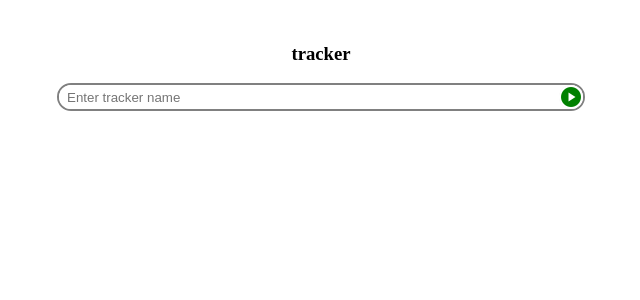
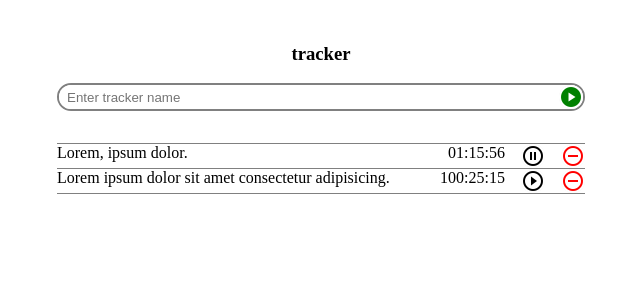
Before and after one commit to kholehk/tracker, a React (Create React App) app: page / in a window 1280 px wide. Shown: the top 300 px of the page, without its empty margins (319-959 px from the left). Built offline with nearby package versions, Linux system fonts and the light colour scheme.

Commit message:
add some style

```diff
--- a/src/App.jsx
+++ b/src/App.jsx
@@ -23,6 +23,36 @@ function App() {
           <i className="material-icons icon">play_circle</i>
         </button>
       </form>
+      <ul className="list">
+        <li className="item">
+          <span className="tracker-title">Lorem, ipsum dolor.</span>
+          <span className="tracker-time m1">01:15:56</span>
+          <button className="button m1" type="button">
+            <i className="material-icons icon black">
+              pause_circle_outline
+            </i>
+          </button>
+          <button className="button m1" type="button">
+            <i className="material-icons icon red">
+              remove_circle_outline
+            </i>
+          </button>
+        </li>
+        <li className="item">
+          <span className="tracker-title">Lorem ipsum dolor sit amet consectetur adipisicing.</span>
+          <span className="tracker-time m1">100:25:15</span>
+          <button className="button m1" type="button">
+            <i className="material-icons icon black">
+              play_circle_outline
+            </i>
+          </button>
+          <button className="button m1" type="button">
+            <i className="material-icons icon red">
+              remove_circle_outline
+            </i>
+          </button>
+        </li>
+      </ul>
     </div>
   );
 }
--- a/src/index.css
+++ b/src/index.css
@@ -21,6 +21,7 @@ body {
   border: 2px solid grey;
   border-radius: 50vh;
   display: flex;
+  margin-bottom: 2rem;
 }
 
 .form:focus-within {
@@ -65,3 +66,36 @@ body {
 .button:active .icon {
   box-shadow: none;
 }
+
+.list {
+  padding: 0;
+  margin: 0;
+  list-style-type: none;
+  margin-bottom: 1rem;
+}
+
+.item {
+  border-top: 1px solid grey;
+  display: flex;
+}
+
+.item:last-child {
+  border-bottom: 1px solid grey;
+}
+
+.tracker-title {
+  text-align: left;
+  flex: 1 1 0;
+}
+
+.m1 {
+  margin-left: 1rem;
+}
+
+.red {
+  color: red;
+}
+
+.black {
+  color: black;
+}
```
Also changed, not shown: 1 other file (tests, documents, lock files or other folders).
